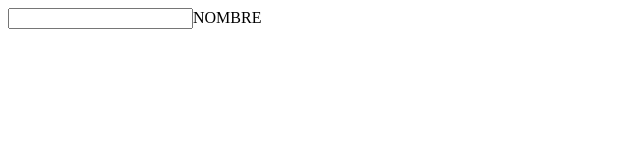
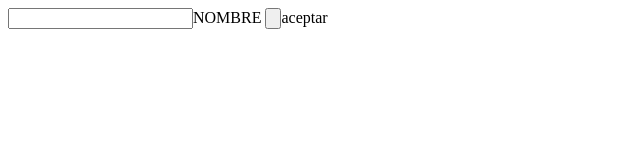
Before and after one commit to jfaguilar99/testeodeproyecto, a plain HTML site: page index.html in a window 1280 px wide. Shown: the full height of the page, 0-640 px from the left. Drawn offline with Linux system fonts and the light colour scheme.

Commit message:
cambiando el index.html,vas bien

```diff
--- a/index.html
+++ b/index.html
@@ -6,6 +6,7 @@
 <body>
 	<form>
 		<input type="text" name="">NOMBRE</input>
+		<input type="button" name="">aceptar</input>
 	</form>
 </body>
 </html>
```
